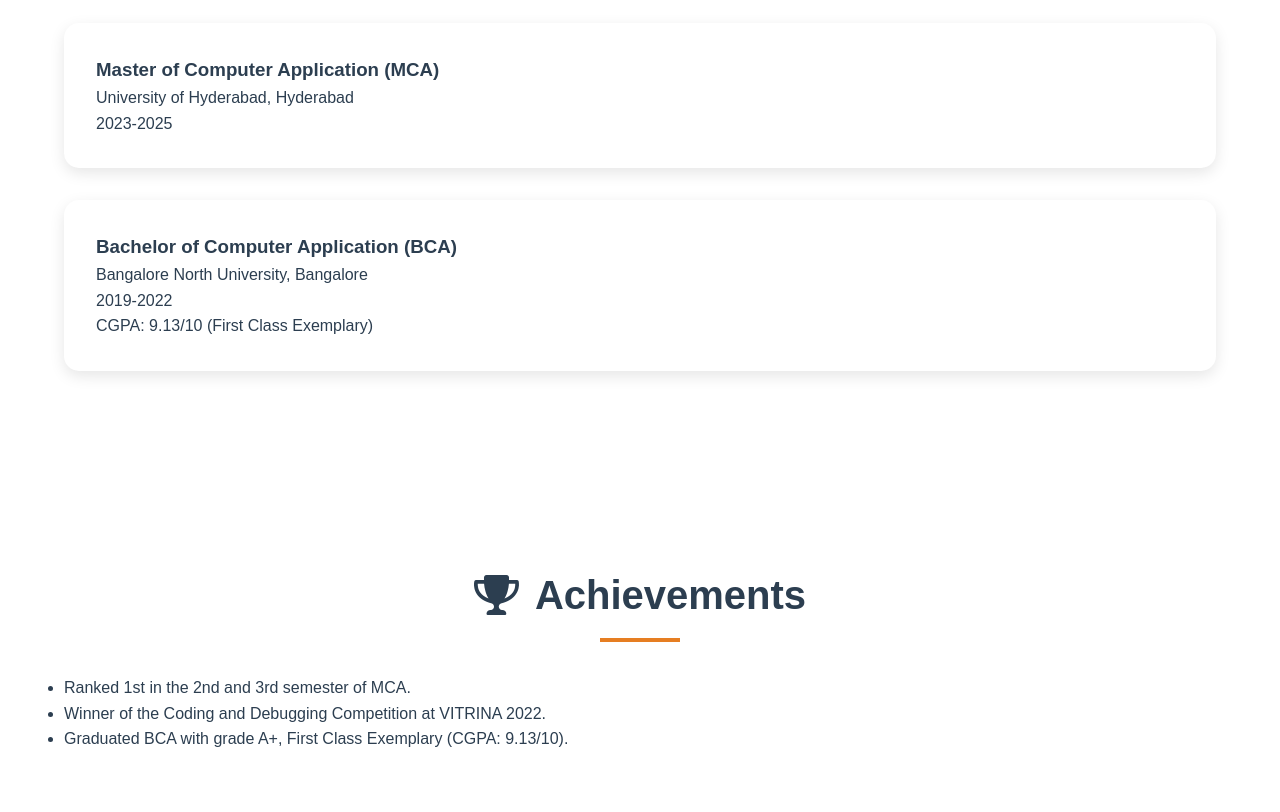
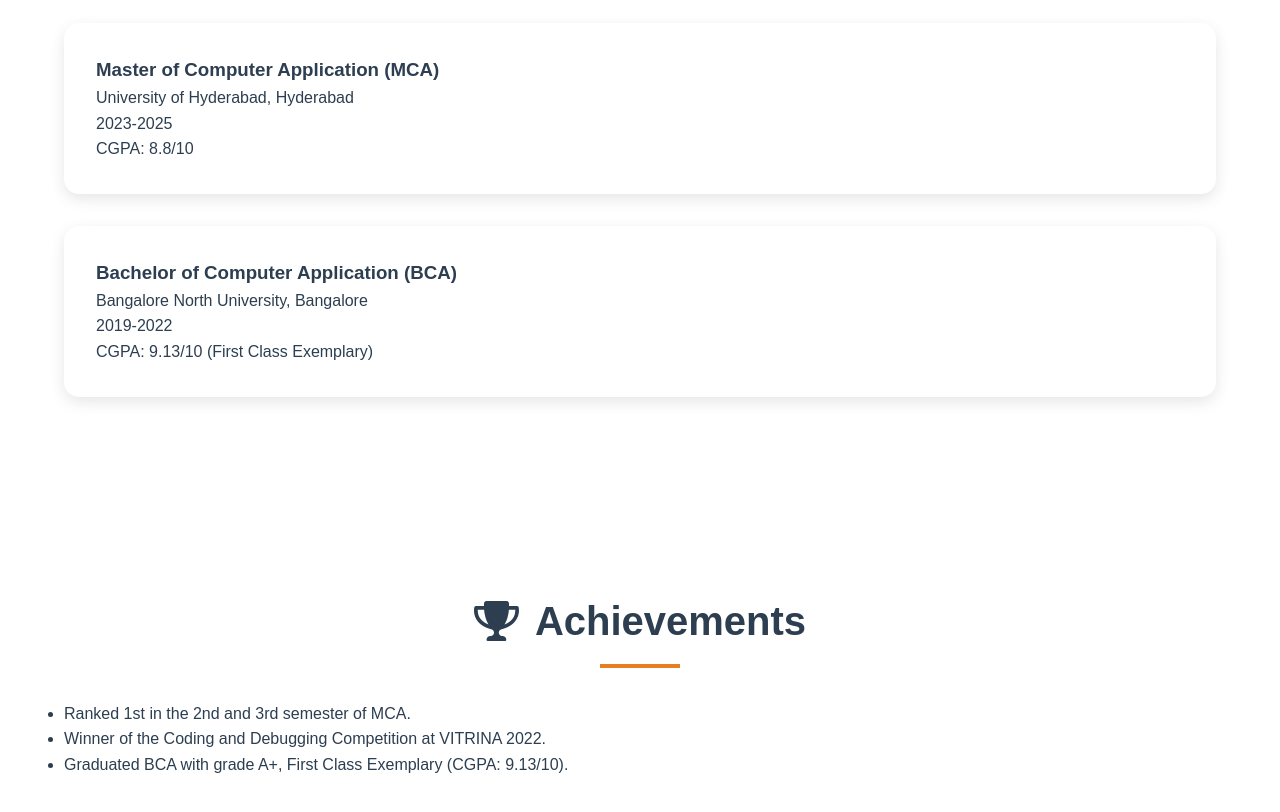
Before and after one commit to aaarif796/aaarif796.github.io, a plain HTML site: page index.html in a window 1280 px wide. Shown: the part 2380-3192 px from the top of the page. Drawn offline with nearby package versions, Linux system fonts and the light colour scheme; a script that the page names is missing.

Commit message:
update resume

```diff
--- a/index.html
+++ b/index.html
@@ -149,6 +149,7 @@
           <h3>Master of Computer Application (MCA)</h3>
           <p>University of Hyderabad, Hyderabad</p>
           <p>2023-2025</p>
+          <p>CGPA: 8.8/10</p>
         </div>
         <div class="education-item animate__animated">
           <h3>Bachelor of Computer Application (BCA)</h3>
```
Also changed, not shown: 1 other file.
